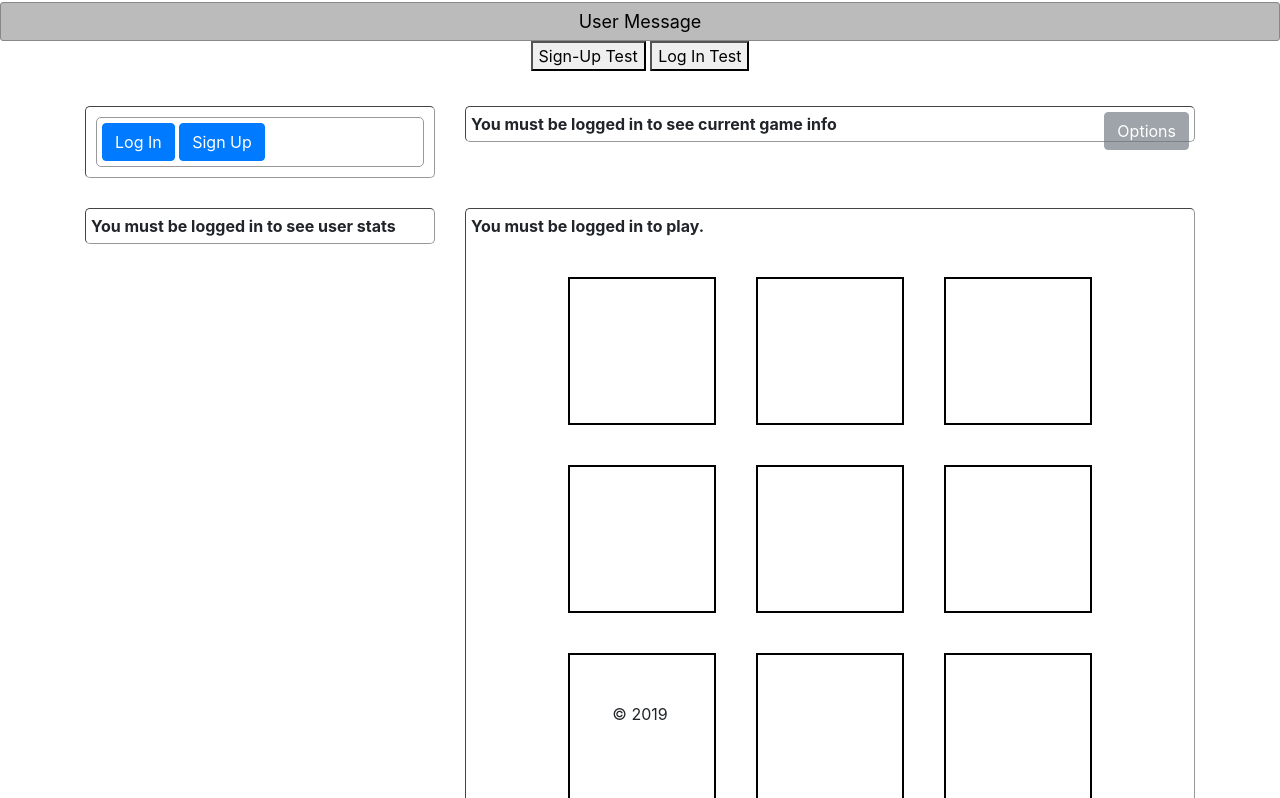
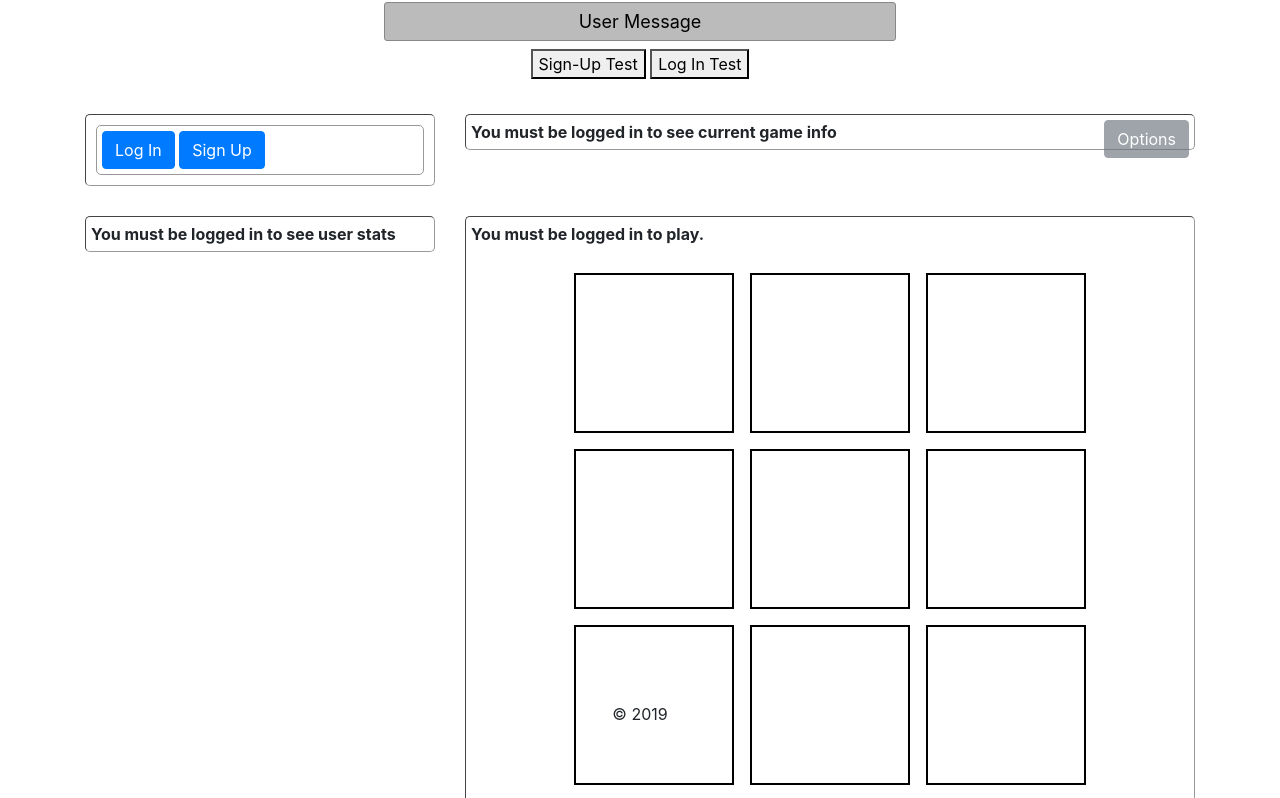
Before and after one commit to acharliekelly/ttt-client, a website built with webpack: page index.html in a window 1280 px wide. Shown: the part 74-872 px from the top of the page. Built offline with nearby package versions, Linux system fonts and the light colour scheme; files whose address does not match are found by name.

```diff
--- a/assets/styles/game.scss
+++ b/assets/styles/game.scss
@@ -1,15 +1,15 @@
 
 /* Game Board */
 
-$square-size: 150px;
-$square-gutter: 10px;
+$square-size: 20vh;
+$square-gutter: 1vh;
 
 #GameBoard {
   display: flex;
   justify-content: center;
   margin-top: 1em;
 	padding: 3px;
-  min-height: ($square-size + ($square-gutter * 2)) * 3;
+  min-height: ($square-size + ($square-gutter*2)) * 3;
 
   .column {
     display: flex;
@@ -20,9 +20,9 @@
       border: 2px solid #000;
       display: block;
       text-align: center;
-      width: 148px;
-      height: 148px;
-      margin: 20px;
+      width: $square-size;
+      height: $square-size;
+      margin: $square-gutter;
       background-color: transparent;
     }
   }
@@ -30,6 +30,8 @@
 
 .square img {
   display: none;
+  width: 100%;
+  height: 100%;
 }
 .square.x img.x {
   display: block;
@@ -59,6 +61,6 @@
 .x-turn #player-turn {
   color: #f00;
 }
-.o-turn #player-name {
+.o-turn #player-turn {
   color: #00f;
 }
--- a/assets/styles/index.scss
+++ b/assets/styles/index.scss
@@ -1,7 +1,7 @@
 @import '~bootstrap/scss/bootstrap';
 
 @import 'colors';
-@import 'form';
+//@import 'form';
 @import 'layout';
 @import 'game';
 @import 'theme';
@@ -41,4 +41,6 @@
   color: #000;
   padding: 5px 10px;
   font-size: 18px;
+  width: 40vw;
+  margin: 1vh auto;
 }
```
